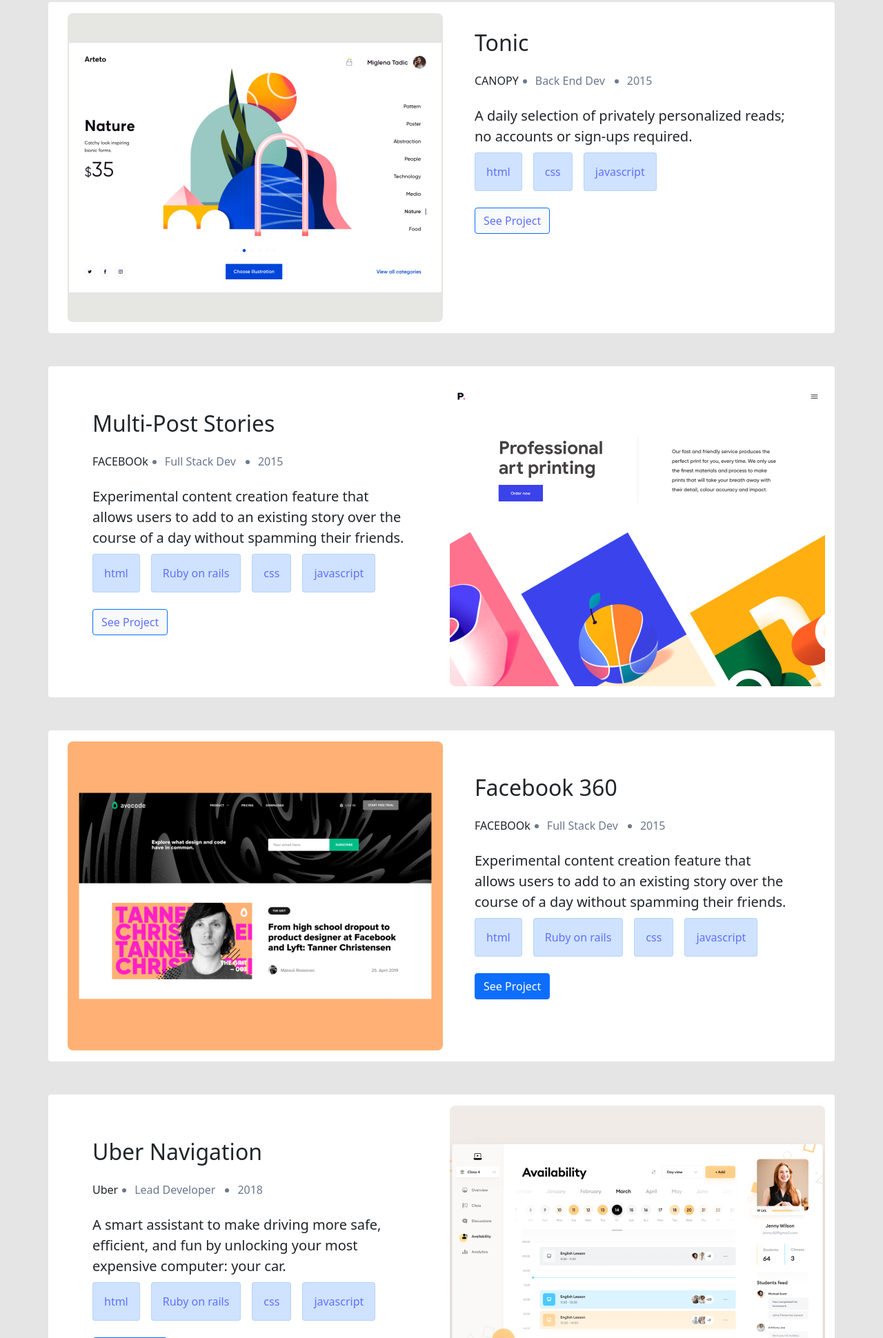
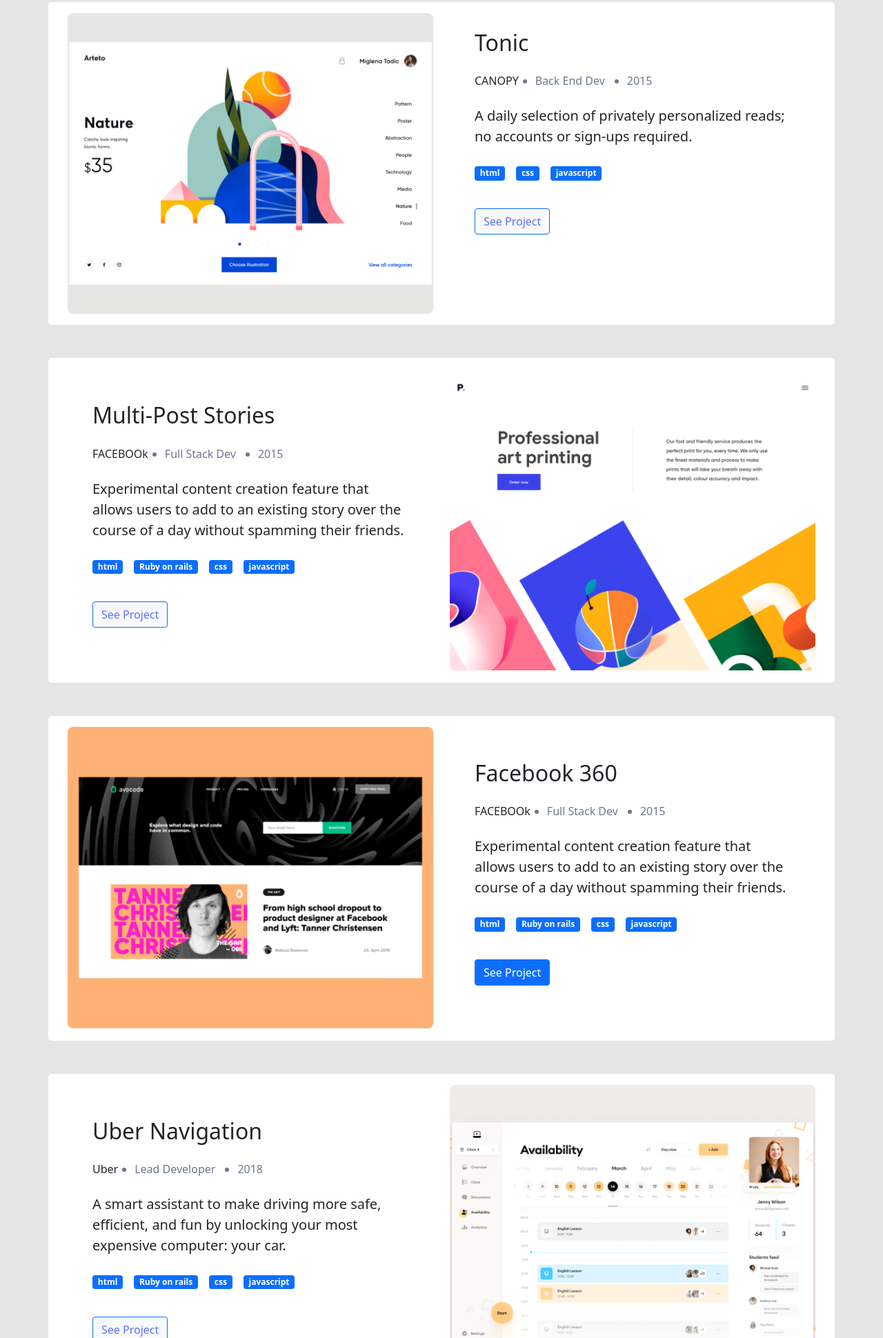
Before and after one commit to yohannesdagnachew/Bootstarap-portfolio, a website: page index.html in a window 1280 px wide. Shown: the part 860-2800 px from the top of the page at 69% size. Drawn offline with nearby package versions, Linux system fonts and the light colour scheme.

Commit message:
Update index.html
Add bootstrap responsive classes to page

```diff
--- a/index.html
+++ b/index.html
@@ -13,9 +13,10 @@
 
 <body>
   <nav class="navbar navbar-light navbar-expand-lg bg-white">
+
     <div class="container">
-      <a class="navbar-brand" href="#">My logo</a>
       <div class="collapse navbar-collapse" id="navbarSupportedContent">
+        <a class="navbar-brand" href="#">My logo</a>
         <ul class="navbar-nav mb-2 mb-lg-0 ms-auto">
           <li class="nav-item">
             <a class="nav-link active" aria-current="page" href="#">Portfolio</a>
@@ -28,6 +29,11 @@
           </li>
         </ul>
       </div>
+
+      <button class="navbar-toggler" type="button" data-bs-toggle="collapse" data-bs-target="#navbarTogglerDemo01"
+        aria-controls="navbarTogglerDemo01" aria-expanded="false" aria-label="Toggle navigation">
+        <span class="navbar-toggler-icon"></span>
+      </button>
     </div>
   </nav>
   <!-- headline -->
@@ -79,13 +85,13 @@
       </div>
     </div>
   </section>
-  <!-- card section 1  -->
   <section class="work-section container">
-    <div class="work-card row my-5 bg-white p-3 rounded justify-content-between">
-      <div class="col-6">
-        <img src="images/Snapshoot-Portfolio.png" alt="Snapshoot portfolio" />
+    <!-- card section 1  -->
+    <div class="work-card row my-5 bg-white p-3 rounded-3 justify-content-between">
+      <div class="col-sm-12 col-md-6">
+        <img src="images/Snapshoot-Portfolio.png" alt="Snapshoot portfolio" class="w-100" />
       </div>
-      <div class="col-6 px-5 py-4">
+      <div class="col-sm-12 col-md-6 px-5 py-4">
         <h2>Tonic</h2>
         <ul class="category d-flex p-0 m-0 align-baseline my-4">
           <li class="category-item list-unstyled me-2">CANOPY</li>
@@ -98,13 +104,13 @@
         </p>
         <ul class="tag d-flex list-unstyled my-4">
           <li class="tag-item">
-            <span class="alert alert-primary me-3">html</span>
+            <span class="badge bg-primary text-white me-3">html</span>
           </li>
           <li class="tag-item">
-            <span class="alert alert-primary me-3">css</span>
+            <span class="badge bg-primary text-white  me-3">css</span>
           </li>
           <li class="tag-item">
-            <span class="alert alert-primary">javascript</span>
+            <span class="badge bg-primary text-white ">javascript</span>
           </li>
         </ul>
         <button type="button" class="work-button btn btn-primary bg-light my-3">
@@ -112,11 +118,9 @@
         </button>
       </div>
     </div>
-  </section>
-  <!-- card section 2 -->
-  <section class="work-section container">
-    <div class="work-card row my-5 bg-white p-3 rounded justify-content-between">
-      <div class="col-6 px-5 py-5">
+    <!-- card section 2 -->
+    <div class="work-card row my-5 bg-white p-3 rounded-3 justify-content-between">
+      <div class="col-sm-12 col-md-6 px-5 py-5">
         <h2 class="font-weight-bolder">Multi-Post Stories</h2>
         <ul class="category d-flex p-0 m-0 align-baseline my-4">
           <li class="category-item list-unstyled me-2">FACEBOOk</li>
@@ -130,34 +134,32 @@
         </p>
         <ul class="tag d-flex list-unstyled my-4">
           <li class="tag-item">
-            <span class="alert alert-primary me-3">html</span>
+            <span class="badge bg-primary text-white  me-3">html</span>
           </li>
           <li class="tag-item">
-            <span class="alert alert-primary me-3">Ruby on rails</span>
+            <span class="badge bg-primary text-white  me-3">Ruby on rails</span>
           </li>
           <li class="tag-item">
-            <span class="alert alert-primary me-3">css</span>
+            <span class="badge bg-primary text-white  me-3">css</span>
           </li>
           <li class="tag-item">
-            <span class="alert alert-primary">javascript</span>
+            <span class="badge bg-primary text-white ">javascript</span>
           </li>
         </ul>
         <button type="button" class="work-button btn btn-primary bg-light my-3">
           See Project
         </button>
       </div>
-      <div class="col-6">
-        <img src="images/Snapshoot-Portfolio2.png" alt="Snapshoot portfolio" />
+      <div class="col-6 col-sm-12 col-md-6">
+        <img src="images/Snapshoot-Portfolio2.png" alt="Snapshoot portfolio" class="w-100" />
       </div>
     </div>
-  </section>
-  <!-- card 3 section -->
-  <section class="work-section container">
-    <div class="work-card row my-5 bg-white p-3 rounded justify-content-between">
-      <div class="col-6">
-        <img src="images/Snapshoot-Portfolio3.png" alt="Snapshoot portfolio" />
+    <!-- card 3 section -->
+    <div class="work-card row my-5 bg-white p-3 rounded-3 justify-content-between">
+      <div class="col-sm-12 col-md-6">
+        <img src="images/Snapshoot-Portfolio3.png" alt="Snapshoot portfolio" class="w-100" />
       </div>
-      <div class="col-6 px-5 py-5">
+      <div class="col-sm-12 col-md-6 px-5 py-5">
         <h2 class="font-weight-bolder">Facebook 360</h2>
         <ul class="category d-flex p-0 m-0 align-baseline my-4">
           <li class="category-item list-unstyled me-2">FACEBOOk</li>
@@ -171,16 +173,16 @@
         </p>
         <ul class="tag d-flex list-unstyled my-4">
           <li class="tag-item">
-            <span class="alert alert-primary me-3">html</span>
+            <span class="badge bg-primary text-white  me-3">html</span>
           </li>
           <li class="tag-item">
-            <span class="alert alert-primary me-3">Ruby on rails</span>
+            <span class="badge bg-primary text-white  me-3">Ruby on rails</span>
           </li>
           <li class="tag-item">
-            <span class="alert alert-primary me-3">css</span>
+            <span class="badge bg-primary text-white  me-3">css</span>
           </li>
           <li class="tag-item">
-            <span class="alert alert-primary">javascript</span>
+            <span class="badge bg-primary text-white ">javascript</span>
           </li>
         </ul>
         <button type="button" class="btn btn-primary my-3">
@@ -188,11 +190,9 @@
         </button>
       </div>
     </div>
-  </section>
-  <!-- card section 4 -->
-  <section class="work-section container">
-    <div class="work-card row my-5 bg-white p-3 rounded justify-content-between">
-      <div class="col-6 px-5 py-5">
+    <!-- card section 4 -->
+    <div class="work-card row my-5 bg-white p-3 rounded-3 justify-content-between">
+      <div class="col-sm-12 col-md-6 px-5 py-5">
         <h2 class="font-weight-bolder">Uber Navigation</h2>
         <ul class="category d-flex p-0 m-0 align-baseline my-4">
           <li class="category-item list-unstyled me-2">Uber</li>
@@ -205,24 +205,24 @@
         </p>
         <ul class="tag d-flex list-unstyled my-4">
           <li class="tag-item">
-            <span class="alert alert-primary me-3">html</span>
+            <span class="badge bg-primary text-white  me-3">html</span>
           </li>
           <li class="tag-item">
-            <span class="alert alert-primary me-3">Ruby on rails</span>
+            <span class="badge bg-primary text-white  me-3">Ruby on rails</span>
           </li>
           <li class="tag-item">
-            <span class="alert alert-primary me-3">css</span>
+            <span class="badge bg-primary text-white  me-3">css</span>
           </li>
           <li class="tag-item">
-            <span class="alert alert-primary">javascript</span>
+            <span class="badge bg-primary text-white ">javascript</span>
           </li>
         </ul>
         <button type="button" class="work-button btn btn-primary bg-light my-3">
           See Project
         </button>
       </div>
-      <div class="col-6">
-        <img src="images/Snapshoot-Portfolio4.png" alt="Snapshoot portfolio" />
+      <div class="col-sm-12 col-md-6">
+        <img src="images/Snapshoot-Portfolio4.png" alt="Snapshoot portfolio" class="w-100" />
       </div>
     </div>
   </section>
@@ -230,10 +230,12 @@
   <section id="about" class="py-5">
     <div class="container py-5">
       <div class="row">
-        <div class="col-5">
+        <div class="col-sm-12 col-md-5 col-lg-5">
           <h2 class="title">About me</h2>
           <p class="lead">
-          Hello I’m a software developer! I can help you build a product , feature or website Look through some of my work and experience! If you like what you see and have a project you need coded, don’t hestiate to contact me.</p>
+            Hello I’m a software developer! I can help you build a product , feature or website Look through some of my
+            work and experience! If you like what you see and have a project you need coded, don’t hestiate to contact
+            me.</p>
 
           <a href="#" class="healine-btn">LET'S CONNECT</a>
           <ul class="d-flex list-unstyled my-4">
@@ -264,7 +266,7 @@
             </li>
           </ul>
         </div>
-        <div class="col-7">
+        <div class="col-sm-12 col-md-7 col-lg-7">
           <ul class="list-unstyled pe-4">
             <li class="py-5 pt-0 border-bottom">
               <div class="row">
@@ -283,17 +285,23 @@
               </div>
               <div class="container overflow-hidden">
                 <div class="row ge-3">
-                  <div class="col-2 bg-light rounded-3 py-2 me-3">
-                    <img src="images/javascript.png" alt="JavaScript icon" class="icon">
-                    <p>JavaScript</p>
+                  <div class="ccol-sm-12 col-md-3 col-lg-3 bg-light rounded-3 p-3 me-3 mb-4 mb-sm-4">
+                    <div class="d-flex d-sm-flex flex-row flex-sm-row flex-md-column align-items-center align-items-sm-center align-items-md-start ">
+                      <img src="images/javascript.png" alt="JavaScript icon" class="icon flex-sm-grow-0 pe-4">
+                      <p class="flex-sm-grow-1">JavaScript</p>
+                    </div>
                   </div>
-                  <div class="col-2 rounded-3 bg-light me-3">
-                    <img src="images/html5.png" alt="HTML icon" class="icon">
-                    <p>HTML</p>
+                  <div class="col-sm-12 col-md-3 col-lg-3 rounded-3 bg-light p-3 me-3 mb-4 mb-sm-4">
+                    <div class="d-flex d-sm-flex flex-row flex-sm-row flex-md-column align-items-center align-items-sm-center align-items-md-start">
+                      <img src="images/html5.png" alt="HTML icon" class="icon flex-sm-grow-0 pe-4">
+                      <p class="flex-sm-grow-1 ">HTML</p>
+                    </div>
                   </div>
-                  <div class="col-2 rounded-3 bg-light me-3">
-                    <img src="images/css3.png" alt="CSS icon" class="icon">
-                    <p>CSS</p>
+                  <div class="col-sm-12 col-md-3 col-lg-3 rounded-3 bg-light p-3 me-3 mb-4 mb-sm-4 ">
+                    <div class="d-flex d-sm-flex flex-row flex-sm-row flex-md-column align-items-center align-items-sm-center align-items-md-start">
+                      <img src="images/css3.png" alt="CSS icon" class="icon flex-sm-grow-0 pe-4">
+                      <p class="flex-sm-grow-1">CSS</p>
+                    </div>
                   </div>
                 </div>
               </div>
```
